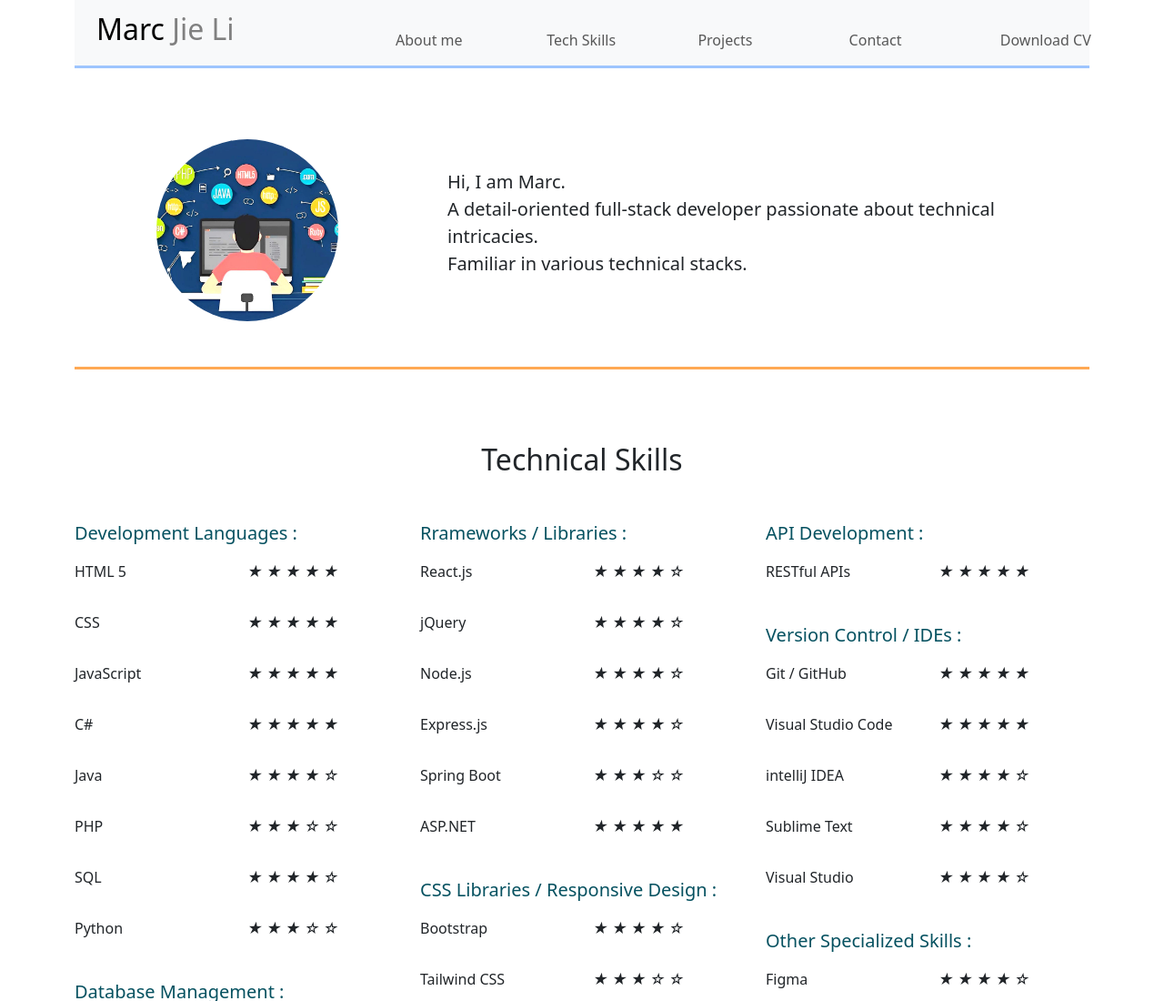
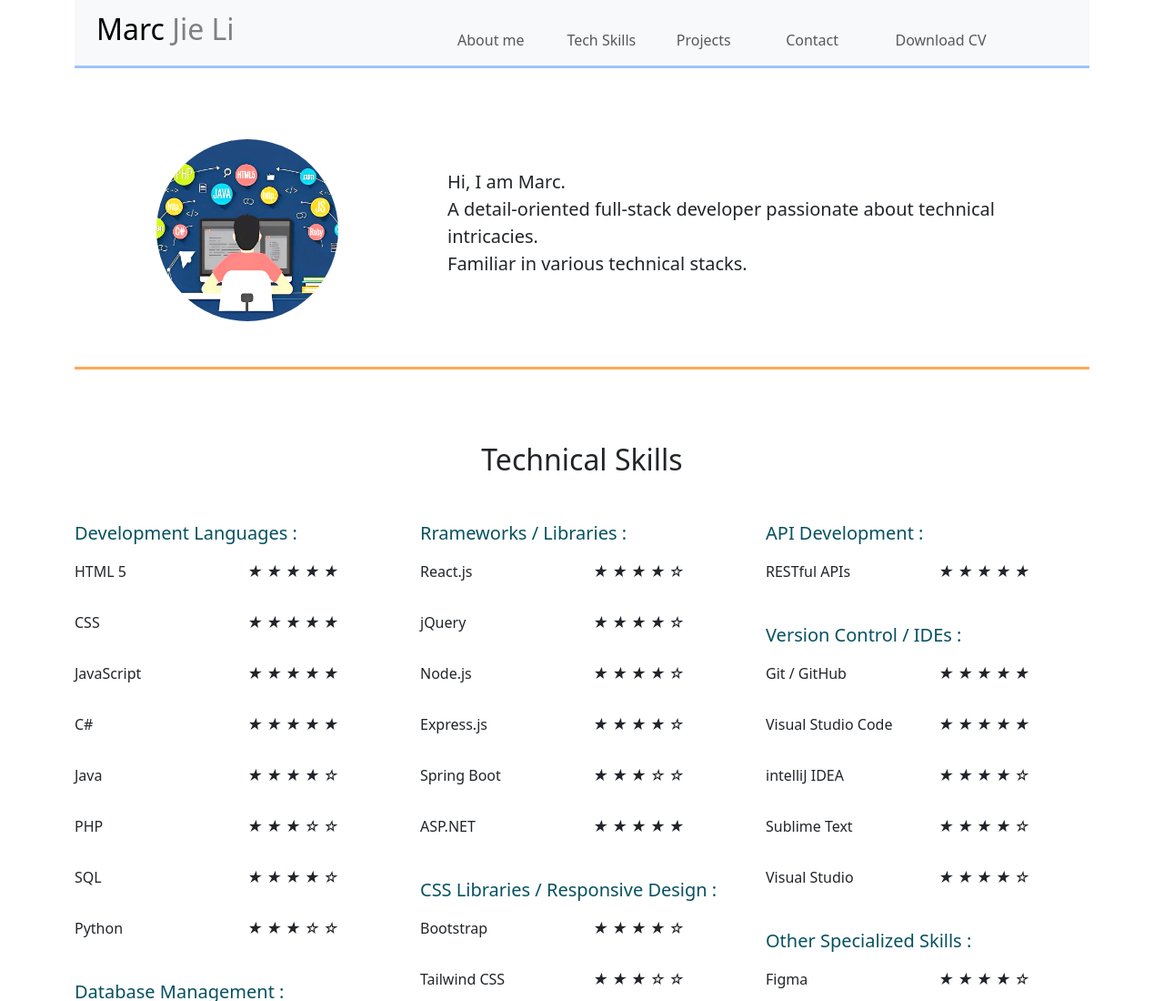
Before and after one commit to Marc-J-L/My-Portfolio, a website: page index.html in a window 1280 px wide. Shown: the top 1100 px of the page at 91% size. Drawn offline with nearby package versions, Linux system fonts and the light colour scheme.

```diff
--- a/index.html
+++ b/index.html
@@ -12,26 +12,26 @@
 <body>
   <div class="container fixed-top">
     <div class="navbar navbar-expand-lg navbar-light bg-light align-items-end border-bottom border-3 border-primary-subtle ">
-      <h1 class="fs-2 navbar-brand ps-4 col-xxl-3 col-lg-3 col-md-3" >  Marc <span style="color: gray">Jie Li</span></h1>
+      <h1 class="fs-2 navbar-brand ps-4 col-xxl-4 col-lg-4 col-4" >  Marc <span style="color: gray">Jie Li</span></h1>
       <button class="navbar-toggler ms-auto " type="button" data-bs-toggle="collapse" data-bs-target="#navbarNav" aria-controls="navbarNav" aria-expanded="false" aria-label="Toggle navigation">
         <span class="navbar-toggler-icon"></span>
       </button>
-      <div class="collapse navbar-collapse col-xxl-9 col-lg-9 col-md-9" id="navbarNav">
+      <div class="collapse navbar-collapse col-xxl-8 col-lg-8 col-8" id="navbarNav">
         <ul class="navbar-nav ">
-          <li class="nav-item active col-md-2 col-lg-2 ">
+          <li class="nav-item active col-md-2 col-lg-2 cl-2">
             <a href="#line00" class="nav-pp nav-link">About me</a>
           </li>
-          <li class="nav-item col-md-2 col-lg-2">
+          <li class="nav-item col-md-2 col-lg-2 cl-md-2">
             <a href="#line01" class="nav-pp nav-link">Tech Skills</a>
           </li>
-          <li class="nav-item col-md-2 col-lg-2">
+          <li class="nav-item col-md-2 col-lg-2 cl-md-2">
             <a href="#line03" class="nav-pp nav-link">Projects</a>
           </li>
-          <li class="nav-item col-md-2 col-lg-2">
+          <li class="nav-item col-md-2 col-lg-2 cl-md-2">
             <a href="#line04" class="nav-pp nav-link">Contact</a>
           </li>
-          <li class="nav-item col-md-2 col-lg-2">
-            <a href="docs/Resume-Marc_Jie_Li.pdf" download class="nav-pd nav-link">Download CV</a>
+          <li class="nav-item col-md-4 col-lg-4 cl-md-4">
+            <a href="docs/Resume-Marc_Jie_Li.pdf" download class="nav-pp nav-link">Download CV</a>
           </li>
         </ul>
       </div>
--- a/style/main.css
+++ b/style/main.css
@@ -60,7 +60,7 @@
 
 
 li {
-  margin-left: 50px;
+  margin-left: 25px;
 
 }
 
```
